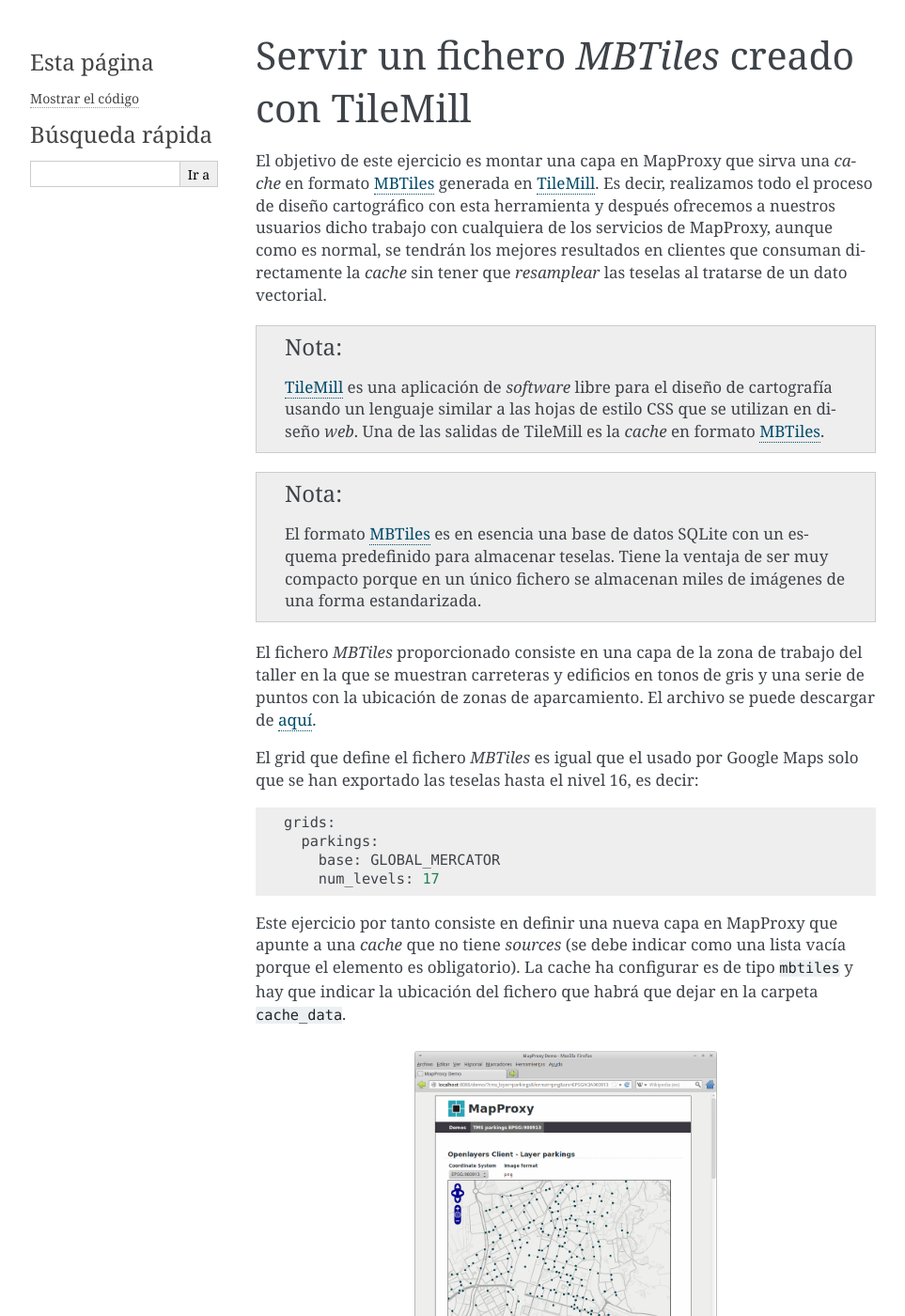
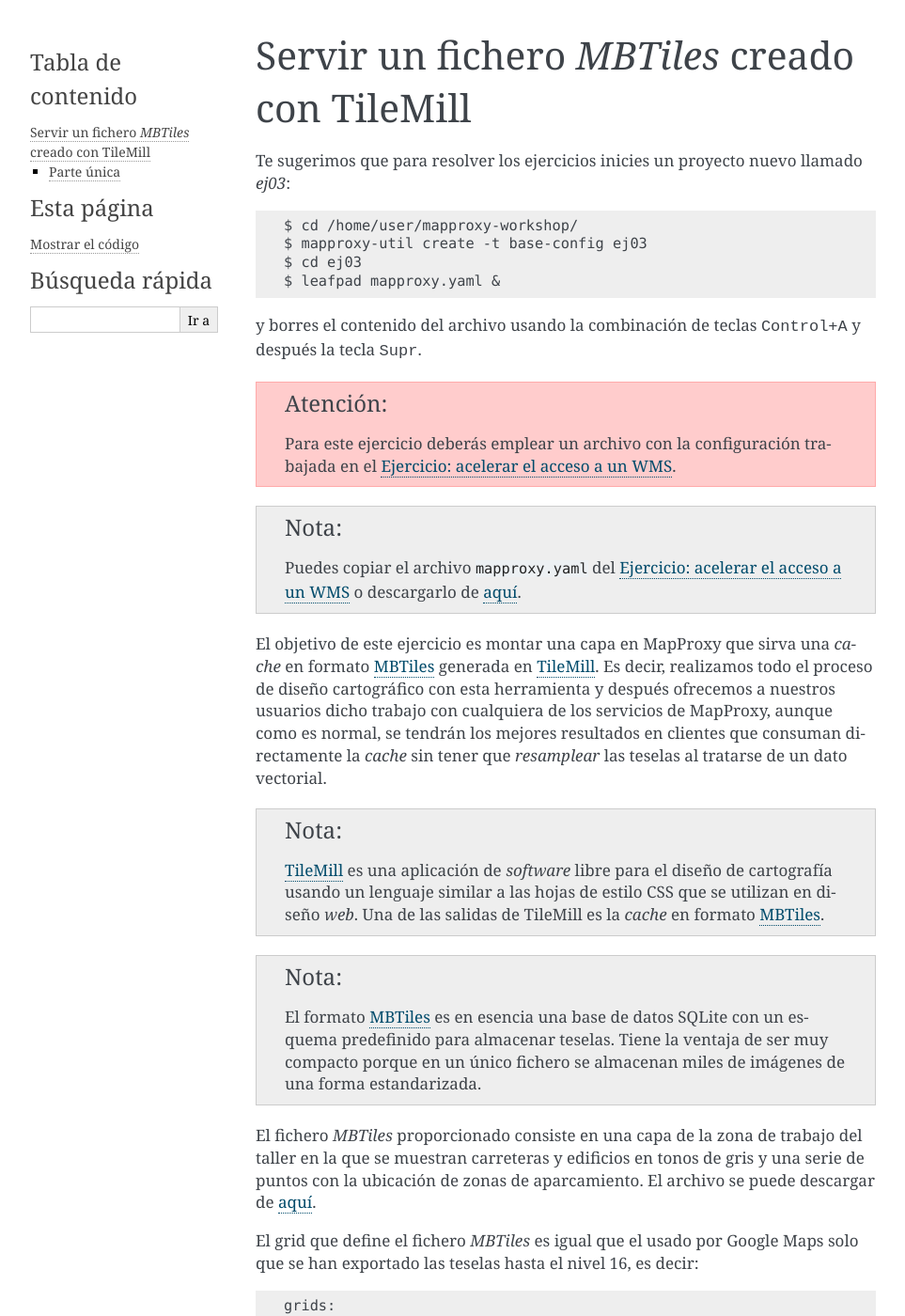
Before and after one commit to geoinquietosvlc/mapproxy-workshop, a Sphinx documentation site: the page built from doc/source/ejercicios/mbtiles.rst, in a window 1280 px wide and 1400 px high. Shown: the whole window at 94% size, without its empty margins (148-1111 px from the left). Built offline with Sphinx 7.4.7, drawn with Linux system fonts in a browser that asks for light colours; some of the changed text lies outside the part shown.

Commit message:
Final review in order to make all the workshop parts consistent
ARCHIVO: ejercicios/mbtiles.rst

Añadida sugerencia de arranque y cambiada la referencia al fichero
mbtiles de github en vez de la carpeta de GDrive

ARCHIVO: ejercicios/seeding.rst

Cambiamos la referencia al ejercicio resuelto en el github en vez de la
carpeta de GDrive

Cambiada la forma en la que se explica cómo lanzar el seeding para que
tenga consistencia con el resto del taller.

Reformateado el ejercicio de Sembrado sencillo para que tengan
visibilidad las dos partes.

```diff
--- a/doc/source/ejercicios/mbtiles.rst
+++ b/doc/source/ejercicios/mbtiles.rst
@@ -1,5 +1,22 @@
 Servir un fichero *MBTiles* creado con TileMill
 =====================================================
+
+Te sugerimos que para resolver los ejercicios inicies un proyecto
+nuevo llamado *ej03*::
+
+    $ cd /home/user/mapproxy-workshop/
+    $ mapproxy-util create -t base-config ej03
+    $ cd ej03
+    $ leafpad mapproxy.yaml &
+
+y borres el contenido del archivo usando la combinación de
+teclas :kbd:`Control+A` y después la tecla :kbd:`Supr`.
+
+.. attention:: Para este ejercicio deberás emplear un archivo con la
+   configuración trabajada en el :ref:`ejer01`.
+
+.. note:: Puedes copiar el archivo :file:`mapproxy.yaml` del :ref:`ejer01` o
+   descargarlo de `aquí <https://raw.github.com/geoinquietosvlc/mapproxy-workshop/feature/sig_libre_viii/exercises/wms/mapproxy.yaml>`_.
 
 El objetivo de este ejercicio es montar una capa en MapProxy que sirva una
 *cache* en formato MBTiles_ generada en TileMill_. Es decir, realizamos todo
@@ -26,7 +43,7 @@
 El fichero *MBTiles* proporcionado consiste en una capa de la zona de trabajo
 del taller en la que se muestran carreteras y edificios en tonos de gris y una
 serie de puntos con la ubicación de zonas de aparcamiento. El archivo se puede
-descargar de `aquí <https://docs.google.com/file/d/0B28vBRfHgG9pZ3l3MXlQc09jSjQ/edit?usp=sharing>`_.
+descargar de `aquí <https://github.com/geoinquietosvlc/mapproxy-workshop/blob/feature/sig_libre_viii/exercises/mbtiles/cache_data/girona.mbtiles>`_.
 
 El grid que define el fichero *MBTiles* es igual que el usado por Google Maps
 solo que se han exportado las teselas hasta el nivel 16, es decir::
@@ -36,7 +53,10 @@
       base: GLOBAL_MERCATOR
       num_levels: 17
 
-Este ejercicio por tanto consiste en definir una nueva capa en MapProxy que
+Parte única
+-------------
+
+Este ejercicio consiste en definir una nueva capa en MapProxy que
 apunte a una *cache* que no tiene *sources* (se debe indicar como una lista
 vacía porque el elemento es obligatorio). La cache ha configurar es de tipo
 ``mbtiles`` y hay que indicar la ubicación del fichero que habrá que dejar en la
@@ -49,6 +69,9 @@
 
 	 TMS de la capa de *parkings* diseñada en TileMill
 
+Te recordamos que para lanzar un servidor debes usar la orden::
+
+    $ mapproxy-util serve-develop mapproxy.yaml
 
 En la siguiente figura se muestran las dos capas accedidas por separado desde un
 cliente GIS de escritorio (QGis) en el que se ha establecido una transparencia
```
Also changed, not shown: doc/source/ejercicios/seeding.rst (+24 -7 lines).
